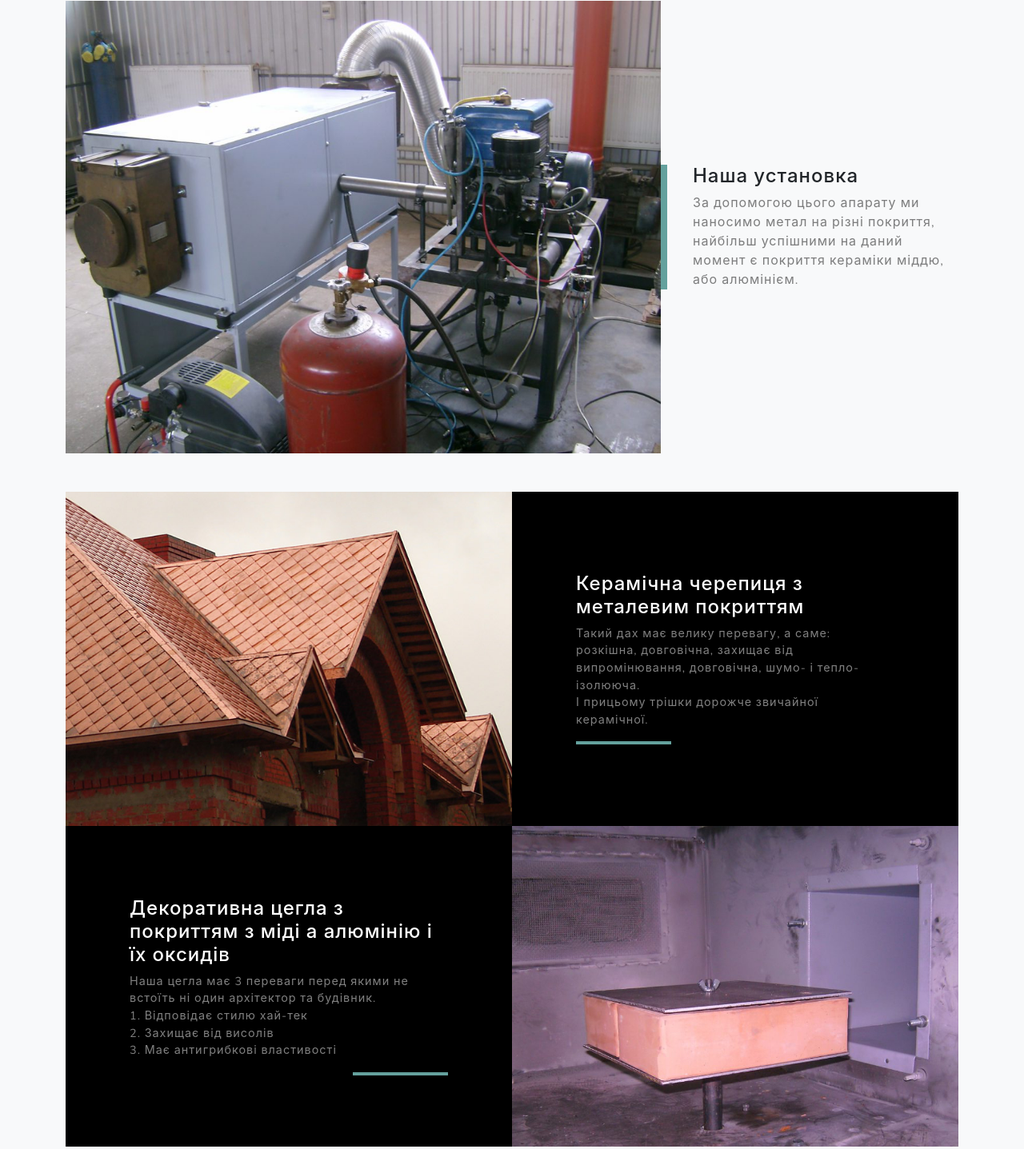
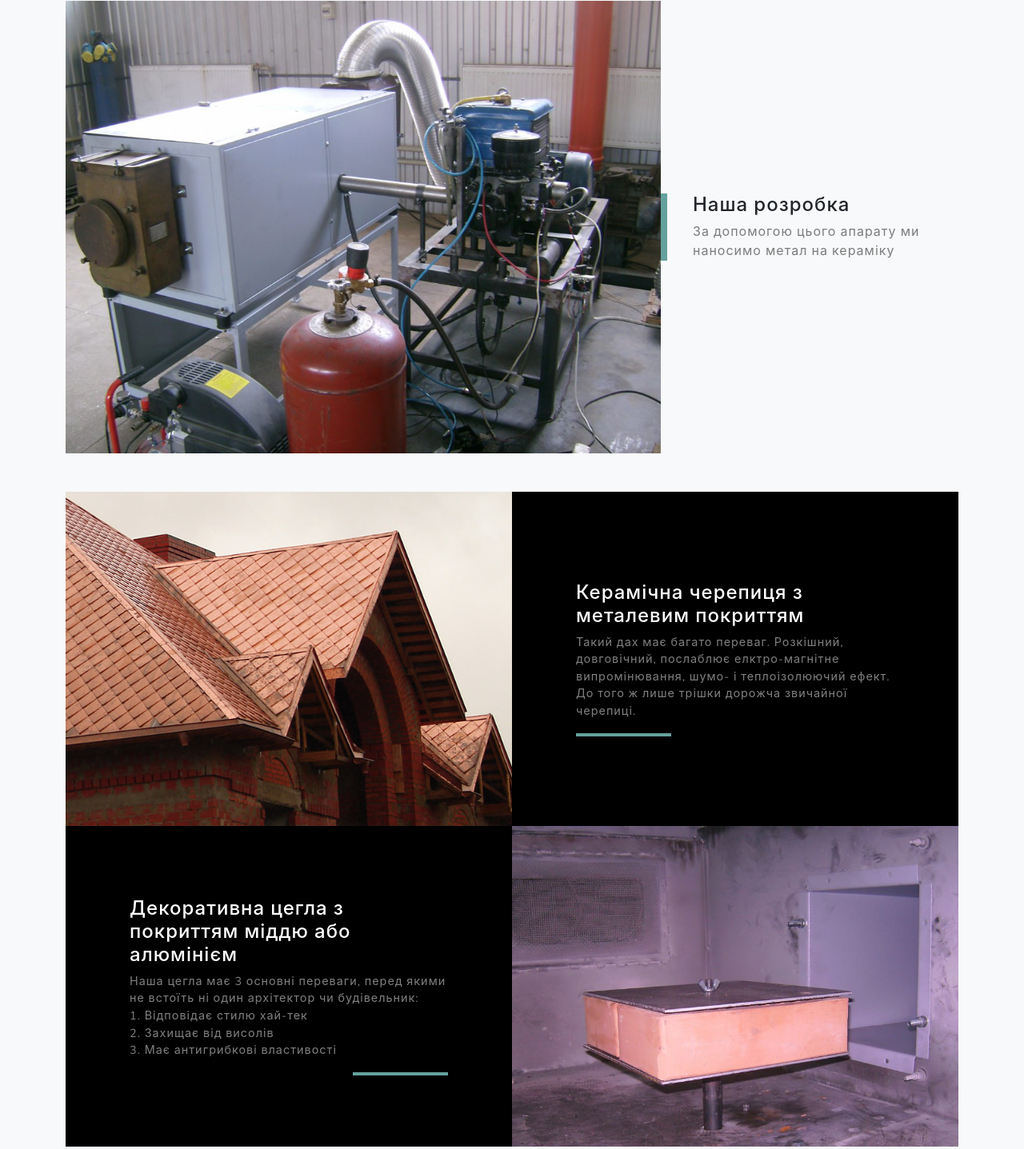
Before and after one commit to Andrey0095/Space-Ceramic, a plain HTML site: page index.html in a window 1280 px wide. Shown: the part 959-2396 px from the top of the page at 80% size. Drawn offline with nearby package versions, Linux system fonts and the light colour scheme.

Commit message:
виправив помилки. настячь, якщо ти це читає, то ти молодець

```diff
--- a/index.html
+++ b/index.html
@@ -38,7 +38,7 @@
             <div class="container d-flex h-100 align-items-center">
                 <div class="mx-auto text-center">
                     <h1 class="mx-auto my-0 text-uppercase">Space Ceramic</h1>
-                    <h2 class="text-white-50 mx-auto mt-2 mb-5">Виробник елітної керамічної черепиці та облицювальної цегли з натуральним металопокриттям.</h2>
+                    <h2 class="text-white-50 mx-auto mt-2 mb-5">Виробник елітної керамічної черепиці та облицювальної цегли з натуральним металопокриттям</h2>
                     <!--<a class="btn btn-primary js-scroll-trigger" href="#about">Get Started</a>  кнопка -->
                 </div>
             </div>
@@ -52,8 +52,8 @@
                     <div class="col-xl-8 col-lg-7"><img class="img-fluid mb-3 mb-lg-0" src="assets/img/bg-masthead.jpg" alt="" /></div>
                     <div class="col-xl-4 col-lg-5">
                         <div class="featured-text text-center text-lg-left">
-                            <h4>Наша установка</h4>
-                            <p class="text-black-50 mb-0">За допомогою цього апарату ми наносимо метал на різні покриття, найбільш успішними на даний момент є покриття кераміки міддю, або алюмінієм.</p>
+                            <h4>Наша розробка</h4>
+                            <p class="text-black-50 mb-0">За допомогою цього апарату ми наносимо метал на кераміку</p>
                         </div>
                     </div>
                 </div>
@@ -65,9 +65,9 @@
                             <div class="d-flex h-100">
                                 <div class="project-text w-100 my-auto text-center text-lg-left">
                                     <h4 class="text-white">Керамічна черепиця з металевим покриттям</h4>
-                                    <p class="mb-0 text-white-50">Такий дах має велику перевагу, а саме: розкішна, довговічна,
-                                    	захищає від випромінювання, довговічна, шумо- і тепло- ізолююча.</p>
-                                    <p class="mb-0 text-white-50">І прицьому трішки дорожче звичайної керамічної.</p>
+                                    <p class="mb-0 text-white-50">Такий дах має багато переваг. Розкішний, довговічний,
+                                    	послаблює елктро-магнітне випромінювання, шумо- і теплоізолюючий ефект.</p>
+                                    <p class="mb-0 text-white-50">До того ж лише трішки дорожча звичайної черепиці.</p>
                                     <hr class="d-none d-lg-block mb-0 ml-0" />
                                 </div>
                             </div>
@@ -81,8 +81,8 @@
                         <div class="bg-black text-center h-100 project">
                             <div class="d-flex h-100">
                                 <div class="project-text w-100 my-auto text-center text-lg-left">
-                                    <h4 class="text-white">Декоративна цегла з покриттям з міді а алюмінію і їх оксидів</h4>
-                                    <p class="mb-0 text-white-50">Наша цегла має 3 переваги перед якими не встоїть ні один архітектор та будівник.</p>
+                                    <h4 class="text-white">Декоративна цегла з покриттям міддю або алюмінієм</h4>
+                                    <p class="mb-0 text-white-50">Наша цегла має 3 основні переваги, перед якими не встоїть ні один архітектор чи будівельник:</p>
                                     <p class="mb-0 text-white-50">1. Відповідає стилю хай-тек</p>
                                     <p class="mb-0 text-white-50">2. Захищає від висолів</p>
                                     <p class="mb-0 text-white-50">3. Має антигрибкові властивості</p>
@@ -115,7 +115,7 @@
                                 <h4 class="text-uppercase m-0">Електрона пошта</h4>
                                 <hr class="my-4" />
                                 <div class="small text-black-50">Костянтин Володимирович</div>
-                                <div class="small text-black-50"><a href="#!">Korytchenko_kv@ukr.net</a></div>
+                                <div class="small text-black-50"><a href="#!">korytchenko_kv@ukr.net</a></div>
                             </div>
                         </div>
                     </div>
```
